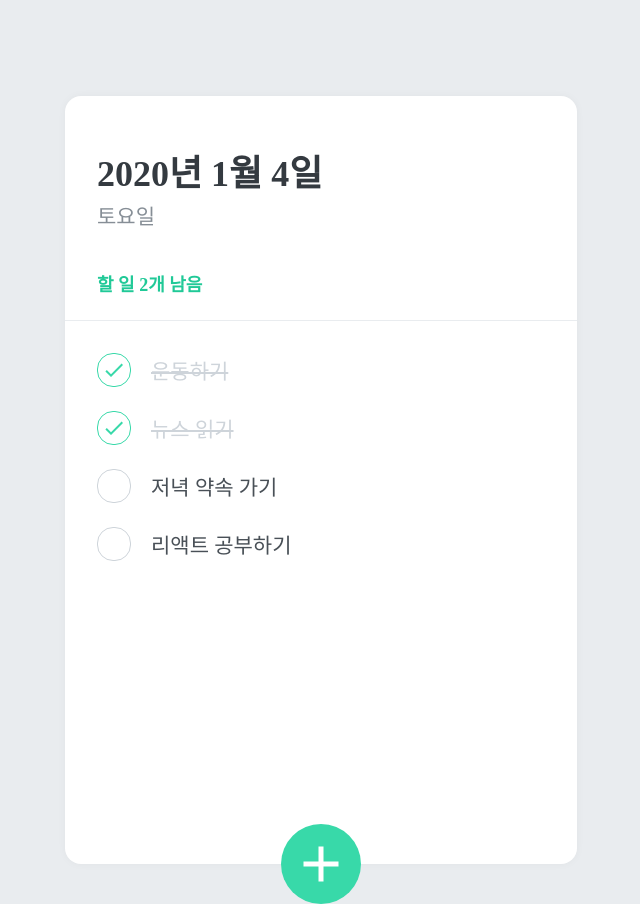
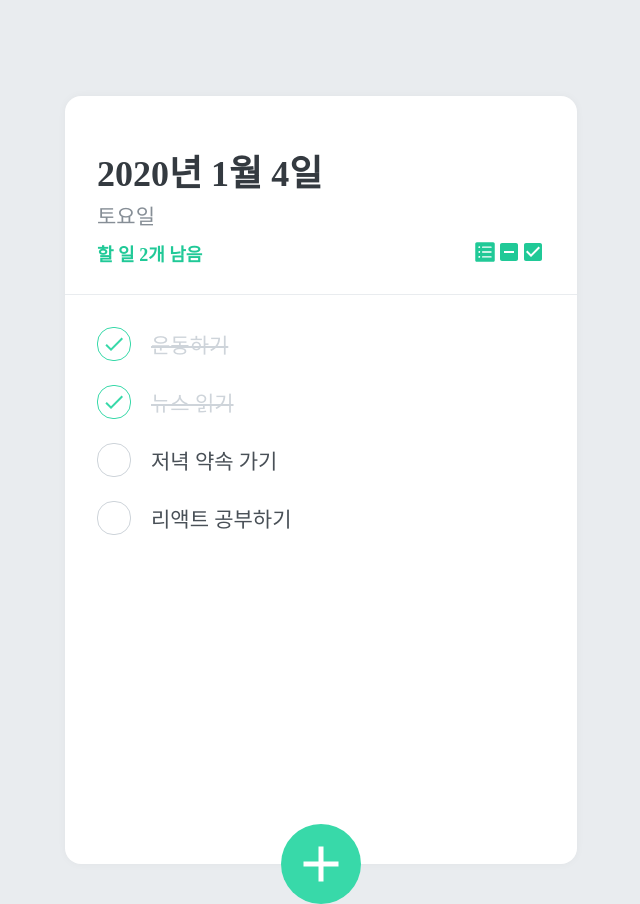
Before and after one commit to anxiubin/To-Do-List, a React (Create React App) app: page / in a window 1280 px wide. Shown: the whole page, without its empty margins (319-959 px from the left). Built offline with nearby package versions, Linux system fonts and the light colour scheme.

Commit message:
ENH: update filter function

```diff
--- a/src/ToDoContext.js
+++ b/src/ToDoContext.js
@@ -6,22 +6,26 @@ const initialTodos = JSON.parse(localStorage.getItem('todoLS')) ||
       {
         id: 1,
         text: '운동하기',
-        done: true
+        done: true,
+        filterType: false
       },
       {
         id: 2,
         text: '뉴스 읽기',
-        done: true
+        done: true,
+        filterType: false
       },
       {
         id: 3,
         text: '저녁 약속 가기',
-        done: false
+        done: false,
+        filterType: false
       },
       {
         id: 4,
         text: '리액트 공부하기',
-        done: false
+        done: false,
+        filterType: false
       }
     ];
 
@@ -38,6 +42,15 @@ const initialTodos = JSON.parse(localStorage.getItem('todoLS')) ||
           );
         case 'REMOVE':
           return state.filter(todo => todo.id !== action.id);
+        case 'ORIGIN':
+          return state.map(todo=>
+            todo.filterType === true ? {...todo, filterType: false} : todo);
+        case 'UNDONE':
+            return state.map(todo=>
+              todo.done === false ? {...todo, filterType: true} : {...todo, filterType: false});
+        case 'DONE':
+            return state.map(todo=>
+              todo.done === true ? {...todo, filterType: true} : {...todo, filterType: false});
         default:
           throw new Error(`Unhandled action type: ${action.type}`);
       }
--- a/src/components/ToDoCreate.js
+++ b/src/components/ToDoCreate.js
@@ -94,7 +94,8 @@ function ToDoCreate() {
         todo: {
           id: nextId.current,
           text: value,
-          done: false
+          done: false,
+          filterType: false
         }
       });
       nextId.current += 1;
--- a/src/components/ToDoHead.js
+++ b/src/components/ToDoHead.js
@@ -1,6 +1,9 @@
-import React from 'react';
+import React, { useEffect } from 'react';
 import styled from 'styled-components';
-import { useTodoState } from '../ToDoContext';
+import { useTodoState, useTodoDispatch } from '../ToDoContext';
+import { IoIosListBox } from "react-icons/io";
+import { MdIndeterminateCheckBox, MdCheckBox } from "react-icons/md";
+
 
 const ToDoHeadBlock = styled.div`
   h1 {
@@ -16,8 +19,27 @@ const ToDoHeadBlock = styled.div`
   .tasks-left {
     color: #20c997;
     font-size: 18px;
-    margin-top: 40px;
+    margin-top: 10px;
     font-weight: bold;
+    float: left;
+  }
+  .origin-list {
+    color: #20c997;
+    font-size: 24px;
+    margin-top: 10px;
+    float: right;
+  }
+  .filteredUndone {
+    color: #20c997;
+    font-size: 24px;
+    margin-top: 10px;
+    float: right;
+  }
+  .filteredDone {
+    color: #20c997;
+    font-size: 24px;
+    margin-top: 10px;
+    float: right;
   }
   padding-top: 48px;
   padding-left: 32px;
@@ -25,6 +47,7 @@ const ToDoHeadBlock = styled.div`
   padding-bottom: 24px;
   border-bottom: 1px solid #e9ecef;
 `;
+
 
 function ToDoHead() {
   const today = new Date();
@@ -36,13 +59,46 @@ function ToDoHead() {
   const dayName = today.toLocaleString('ko-KR', { weekday: 'long' });
 
   const todos = useTodoState();
+  const dispatch = useTodoDispatch();
   const undoneTasks = todos.filter(todo => todo.done === false);
+
+  useEffect(() => {
+    localStorage.setItem("FilteredLS", 'ORIGIN');
+  }, []);
+
+  const setORIGIN = () => {
+    localStorage.setItem("FilteredLS", 'ORIGIN');
+    dispatch({
+      type: 'ORIGIN',
+    });
+  };
+  const setUNDONE = () => {
+    localStorage.setItem("FilteredLS", 'UNDONE');
+    dispatch({
+      type: 'UNDONE',
+    });
+  };
+  const setDONE = () => {
+    localStorage.setItem("FilteredLS", 'DONE');
+    dispatch({
+      type: 'DONE',
+    });
+  };
 
   return (
     <ToDoHeadBlock>
       <h1>{dateString}</h1>
       <div className="day">{dayName}</div>
       <div className="tasks-left">할 일 {undoneTasks.length}개 남음</div>
+      <div className="filteredDone" onClick={setDONE} >
+        <MdCheckBox />
+      </div>
+      <div className="filteredUndone" onClick={setUNDONE} >
+        <MdIndeterminateCheckBox />
+      </div>
+      <div className="origin-list" onClick={setORIGIN}>
+        <IoIosListBox />
+      </div>
     </ToDoHeadBlock>
   );
 }
--- a/src/components/ToDoList.js
+++ b/src/components/ToDoList.js
@@ -1,4 +1,4 @@
-import React, {useEffect} from 'react';
+import React, { useEffect} from 'react';
 import styled from 'styled-components';
 import ToDoItem from './ToDoItem';
 import { useTodoState } from '../ToDoContext';
@@ -13,6 +13,8 @@ const ToDoListBlock = styled.div`
 //line7 : 부모 컴포넌트 컨텐츠 전체 차지
 //line10 : 항목 많아지면 스크롤바 자동생성
 
+
+
 function ToDoList() {
   const todos = useTodoState();
 
@@ -23,9 +25,26 @@ function ToDoList() {
       localStorage.todoLS = JSON.stringify(todos);
   },[todos]);
 
+  const filterType = localStorage.getItem('FilteredLS');
+
+  const renderTodoList = (filterType) => {
+    let newTodo;
+    switch(filterType) {
+       case 'ORIGIN':
+         newTodo = todos;
+         break;
+       case 'UNDONE':
+         newTodo = todos.filter(todo => todo.filterType === true);
+         break;
+       case 'DONE':
+         newTodo = todos.filter(todo => todo.filterType === true);
+         break;
+       default:
+         newTodo = todos;
+    }
     return (
      <ToDoListBlock>
-      {todos.map(todo => (
+       {newTodo.map(todo => (
          <ToDoItem
            id={todo.id}
            text={todo.text}
@@ -37,4 +56,13 @@ function ToDoList() {
    );
  }
 
+
+
+  return (
+    <>
+    {renderTodoList(filterType)}
+    </>
+  );
+}
+
 export default ToDoList;
```
Also changed, not shown: src/components/FilteredItem.js (deleted). Lines whose indentation alone changed are shown as unchanged.
